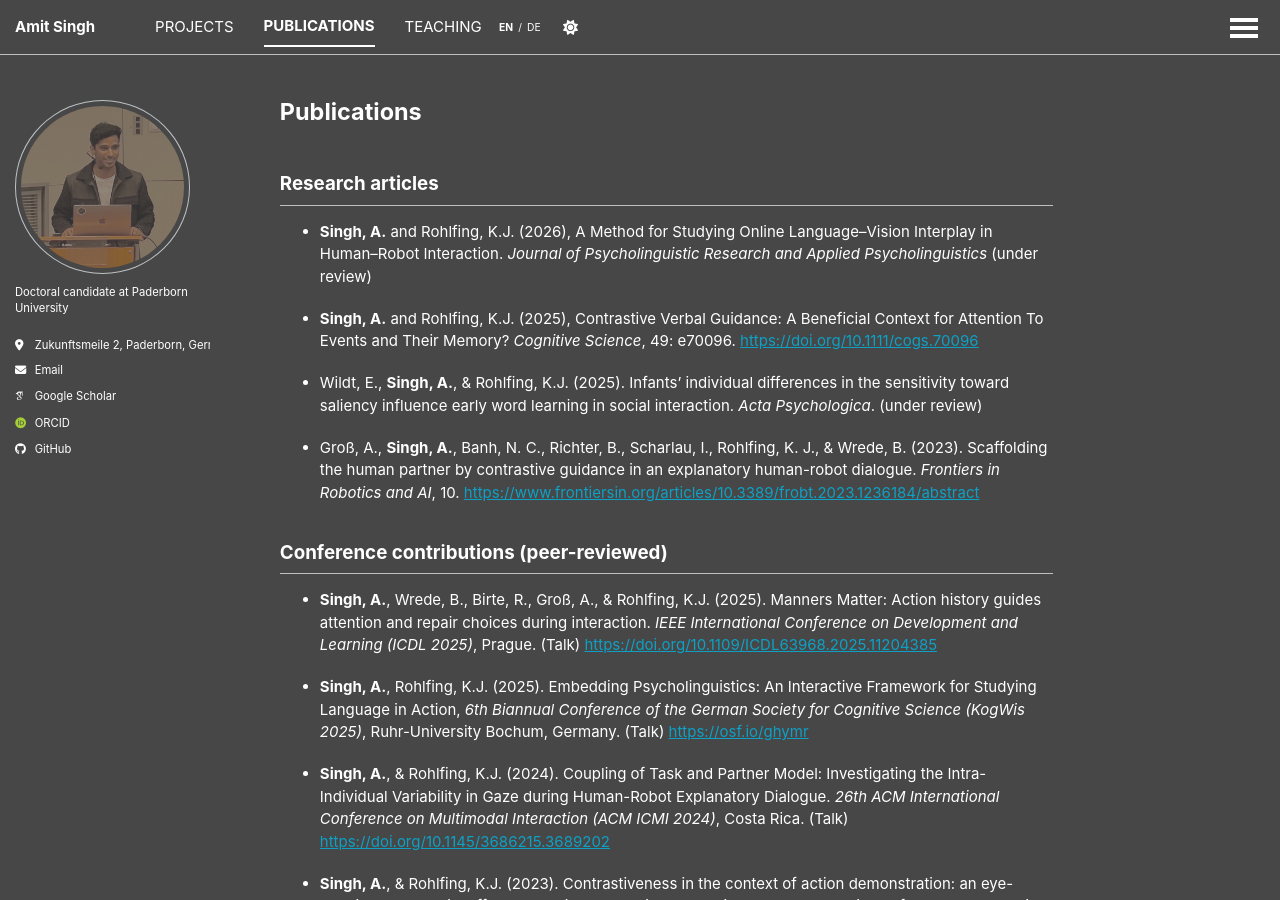
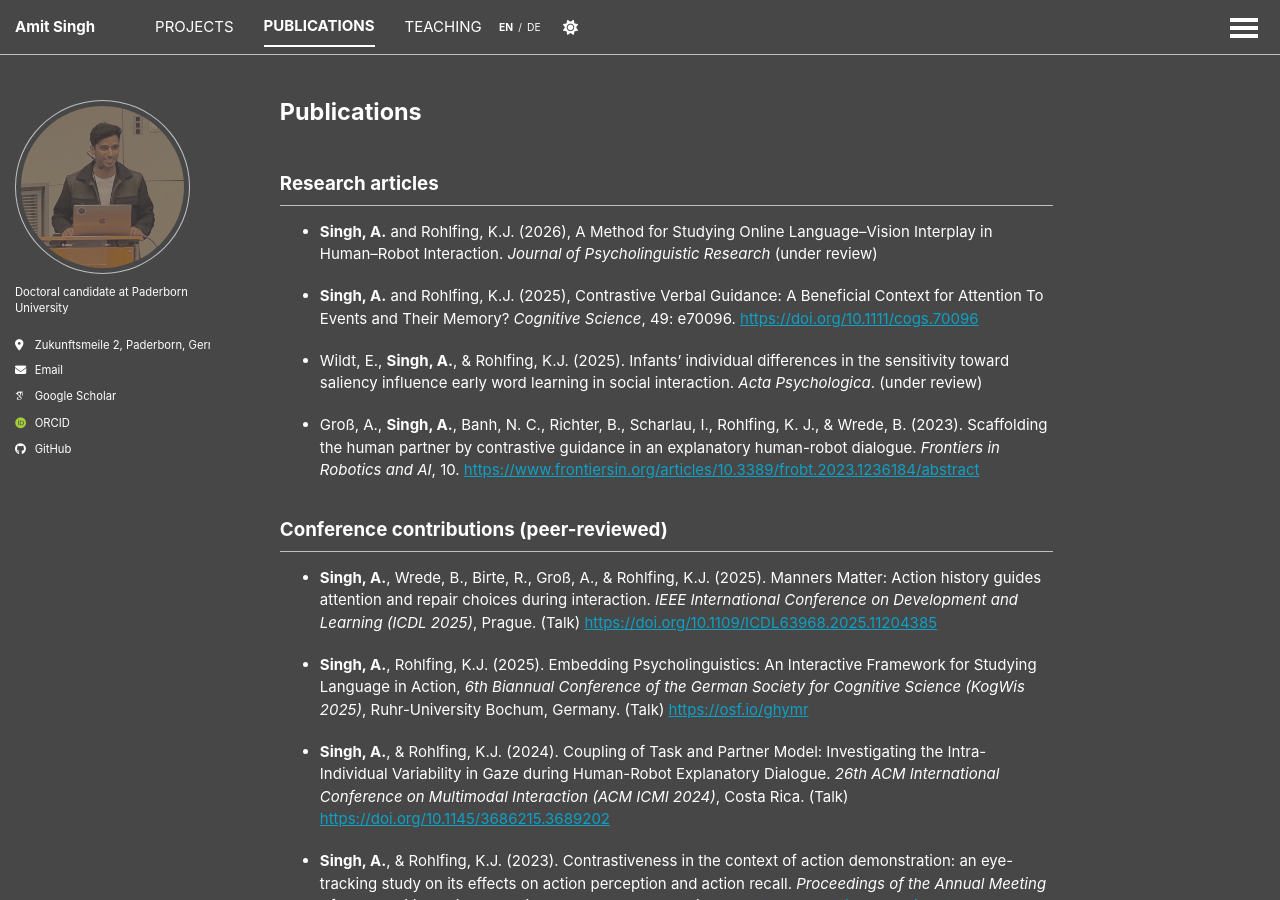
Before and after one commit to amits1ngh/amits1ngh.github.io, a Jekyll site: the page built from _pages/publications.md, in a window 1280 px wide and 900 px high. Built offline with Jekyll 4.4.1, drawn with Linux system fonts in a browser that asks for light colours; some web fonts are replaced; a script that is not in the unit is left out.

Commit message:
added new publications

```diff
--- a/_pages/publications.md
+++ b/_pages/publications.md
@@ -10,7 +10,7 @@ de_url: /de/publications/
 
 ## Research articles
 
-- **Singh, A.** and Rohlfing, K.J. (2026), A Method for Studying Online Language--Vision Interplay in Human--Robot Interaction. *Journal of Psycholinguistic Research and Applied Psycholinguistics* (under review)
+- **Singh, A.** and Rohlfing, K.J. (2026), A Method for Studying Online Language--Vision Interplay in Human--Robot Interaction. *Journal of Psycholinguistic Research* (under review)
 
 - **Singh, A.** and Rohlfing, K.J. (2025), Contrastive Verbal Guidance: A Beneficial Context for Attention To Events and Their Memory? *Cognitive Science*, 49: e70096. [https://doi.org/10.1111/cogs.70096](https://doi.org/10.1111/cogs.70096)
 
```
Also changed, not shown: _pages/about-de.md (+3 -6 lines), _pages/about.md (+3 -6 lines).
